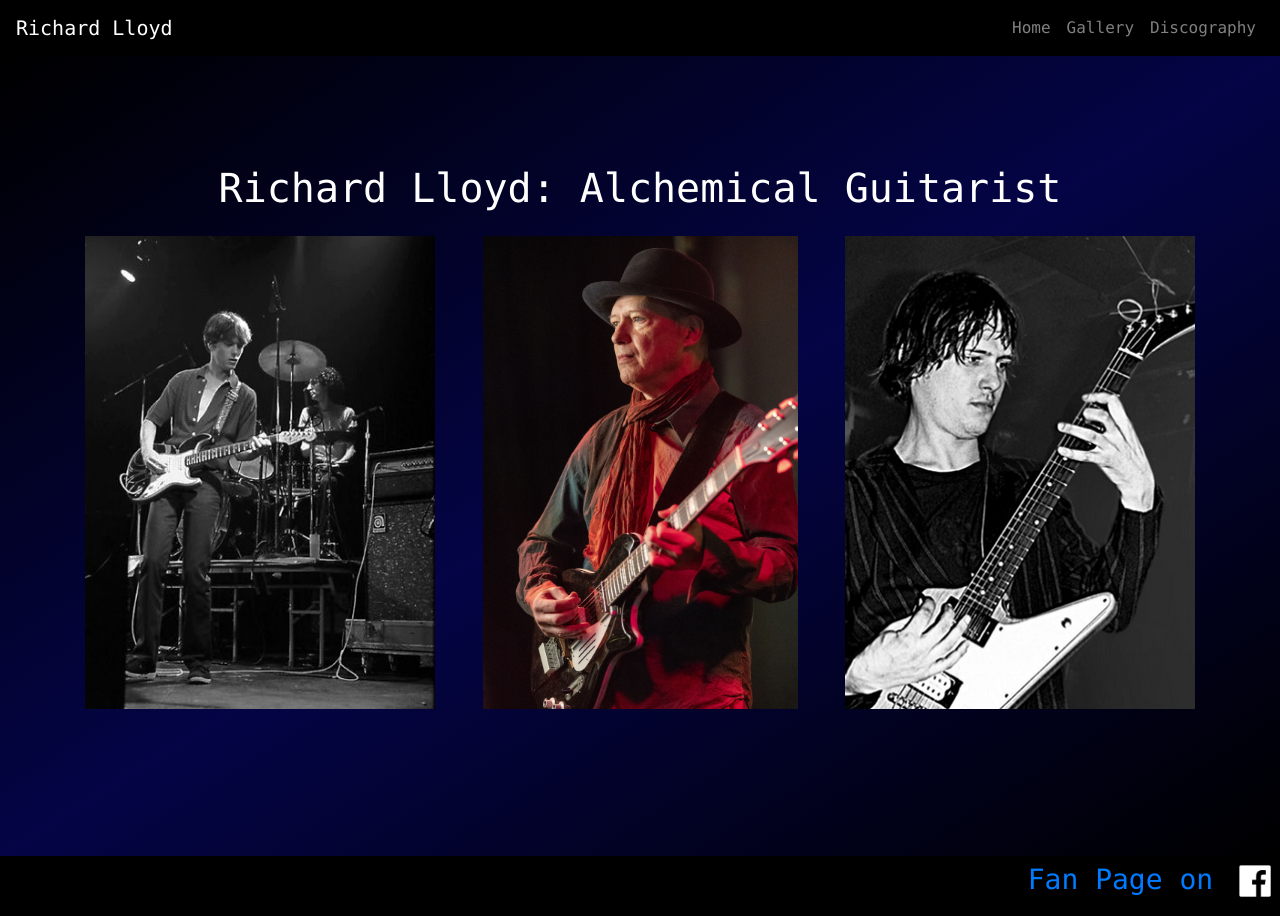
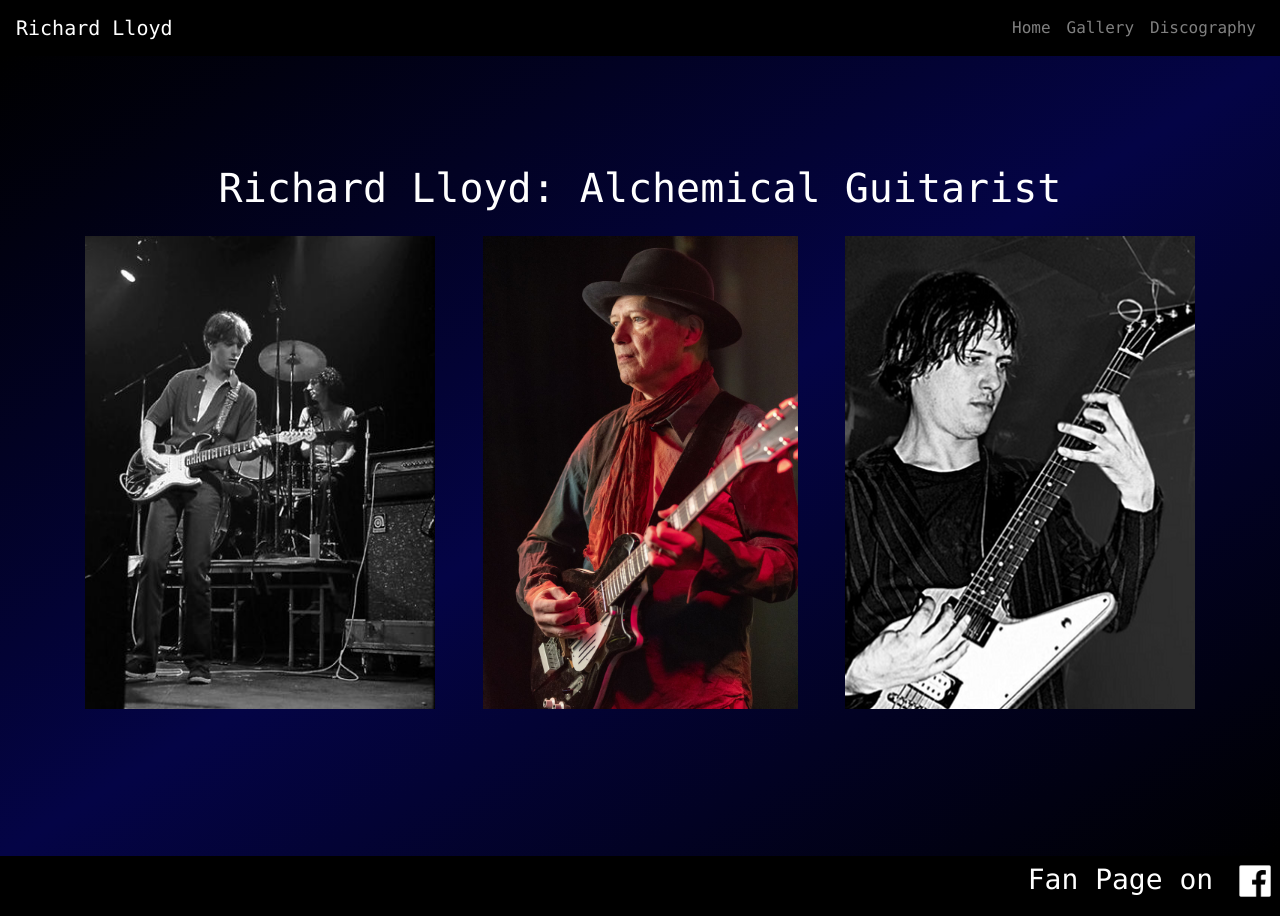
Before and after one commit to blackwellsmith/richard_lloyd, a React (Create React App) app: page / in a window 1280 px wide. Built offline with nearby package versions, Linux system fonts and the light colour scheme.

Commit message:
moved text out of link for facebook

```diff
--- a/src/footer.js
+++ b/src/footer.js
@@ -5,7 +5,7 @@ import './App.css';
 const Footer = () => {
     return (
         <header className="footer">
-            <h3><a href="https://www.facebook.com/The-Official-Richard-Lloyd-Fan-Page-126158157415048/">Fan Page on <img src={facebook} height="50" width="50" /></a></h3>
+            <h3>Fan Page on <a href="https://www.facebook.com/The-Official-Richard-Lloyd-Fan-Page-126158157415048/"><img src={facebook} height="50" width="50" /></a></h3>
        </header>
     )
 }
```
